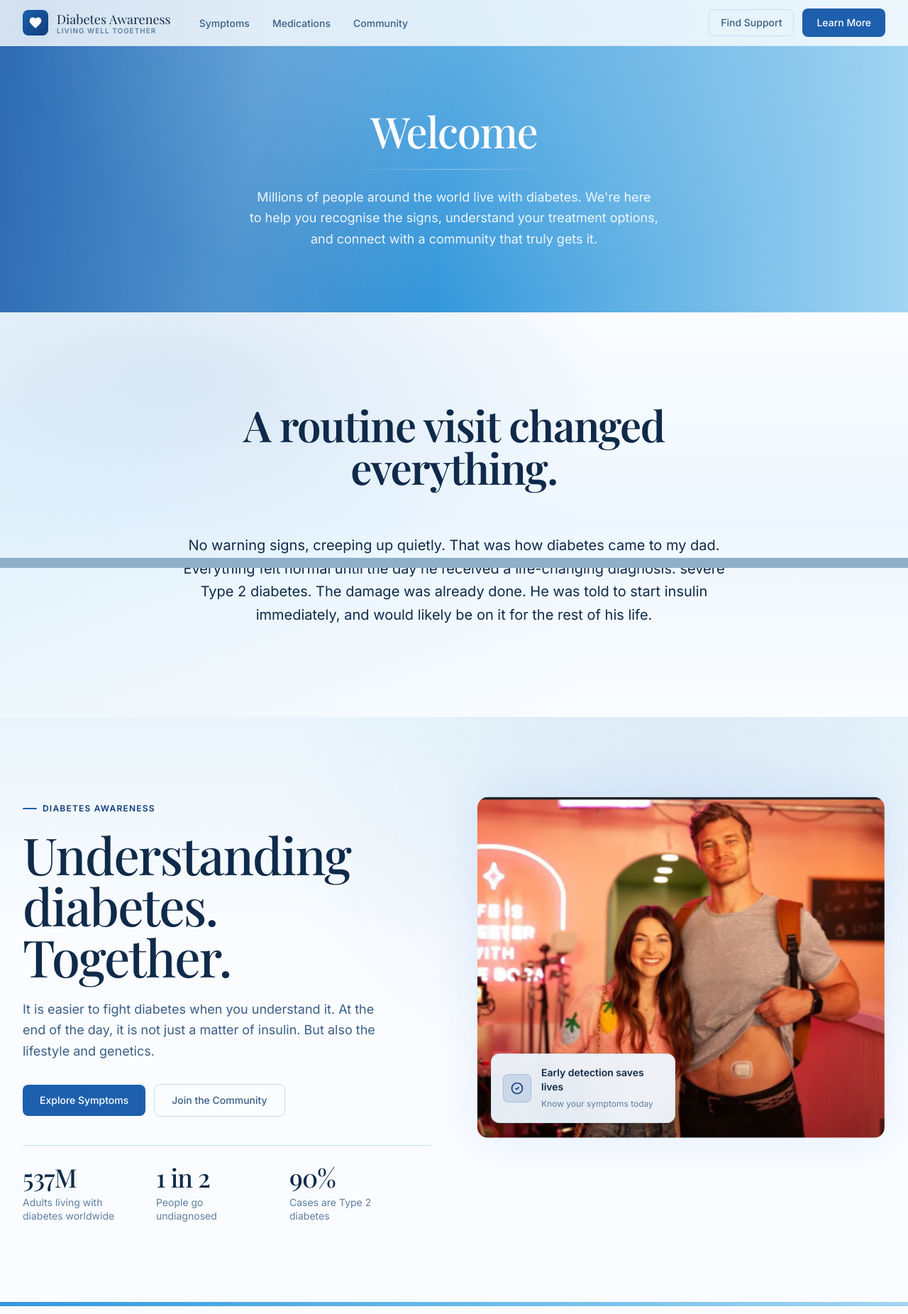
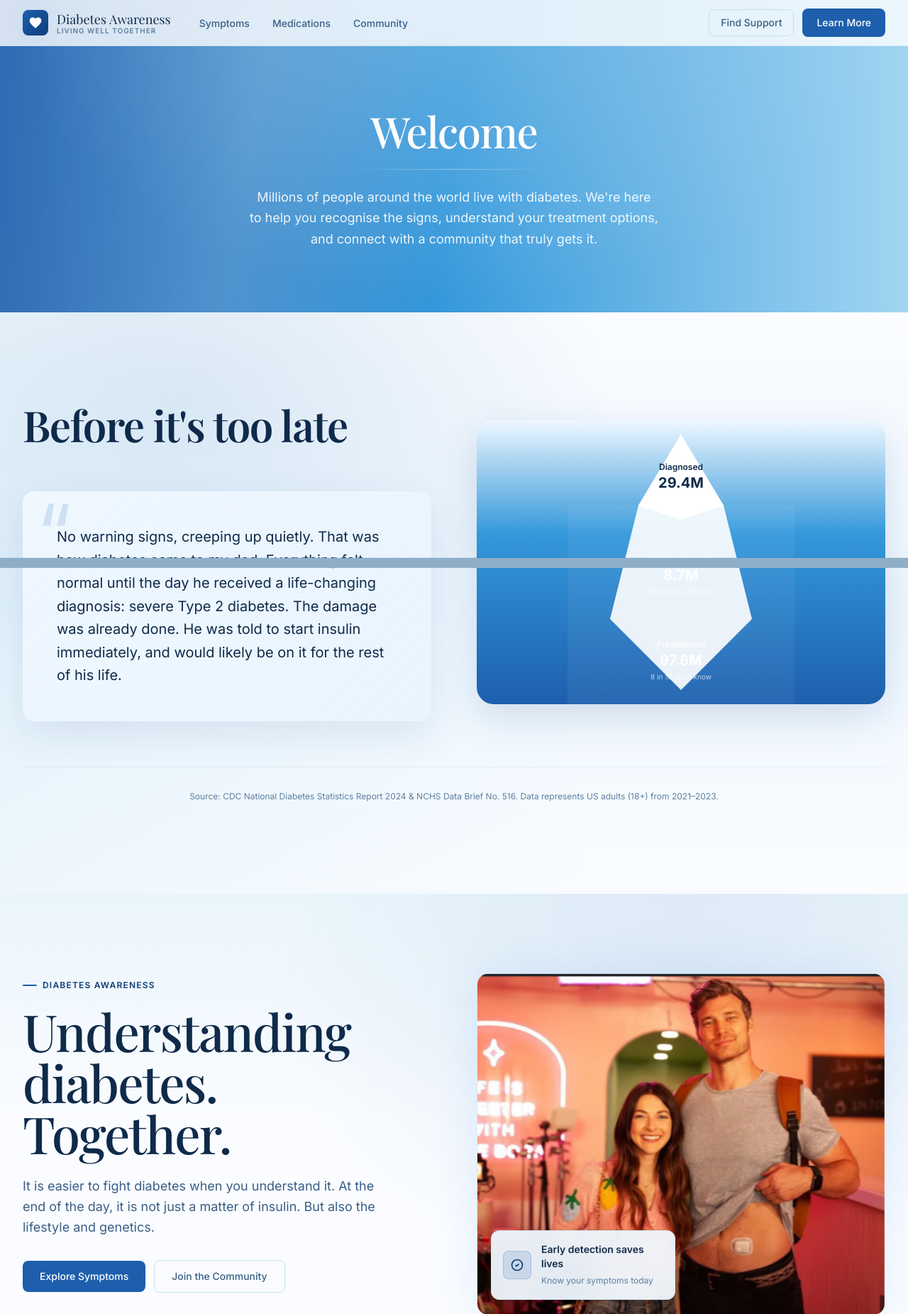
Before and after one commit to AlexDaPiggie/Diabetes_Campaign_WebApp_Ongoing, a FastAPI app: page / in a window 1280 px wide. Shown: the top 1851 px of the page at 71% size. Run offline with FastAPI, Linux system fonts and the light colour scheme; some libraries are stand-ins or nearby versions.

Commit message:
feat: refactor personal story to grid with iceberg SVG

```diff
--- a/templates/index.html
+++ b/templates/index.html
@@ -55,23 +55,56 @@
 <!-- PERSONAL STORY -->
 <section class="personal-story relative py-24 lg:py-32 overflow-hidden" aria-label="Personal story">
   <div class="max-w-7xl mx-auto px-6 lg:px-8">
-    <div class="max-w-4xl mx-auto text-center">
+    <div class="personal-story__grid">
 
-      <!-- Heading -->
-      <h2 class="font-display text-5xl sm:text-6xl font-bold text-ink leading-tight tracking-tight mb-16 reveal" data-reveal-delay="100">
-        A routine visit changed everything.
-      </h2>
-
-      <!-- Narrative Paragraphs with Staggered Fade -->
-      <div class="personal-story__body space-y-12 max-w-3xl mx-auto">
-        {% for paragraph in personal_story.paragraphs %}
-        <p class="personal-story__paragraph reveal text-xl text-ink leading-relaxed"
-           style="transition-delay: {{ 0.2 + (loop.index0 * 0.15) }}s">
-          {{ paragraph }}
-        </p>
-        {% endfor %}
+      <!-- Left Column: Narrative -->
+      <div class="reveal" data-reveal-delay="100">
+        <h2 class="font-display text-5xl sm:text-6xl font-bold text-ink leading-tight tracking-tight mb-12">
+          Before it's too late
+        </h2>
+        <div class="personal-story__panel p-8 sm:p-12 rounded-2xl relative overflow-hidden">
+          <span class="personal-story__quote-mark absolute">“</span>
+          <div class="personal-story__body space-y-8 relative z-10">
+            {% for paragraph in personal_story.paragraphs %}
+            <p class="personal-story__paragraph text-xl text-ink leading-relaxed">
+              {{ paragraph }}
+            </p>
+            {% endfor %}
+          </div>
+        </div>
       </div>
 
+      <!-- Right Column: Iceberg Diagram -->
+      <div class="personal-story__stats reveal" data-reveal-delay="300">
+        <svg class="iceberg-svg" viewBox="0 0 320 400" xmlns="http://www.w3.org/2000/svg">
+          <!-- Waterline -->
+          <rect y="120" width="320" height="280" fill="rgba(255,255,255,0.05)" />
+
+          <!-- Iceberg Shape -->
+          <path d="M160 20 L220 120 L260 280 L160 380 L60 280 L100 120 Z" fill="#ffffff" opacity="0.9" />
+          <path d="M160 20 L220 120 L160 140 L100 120 Z" fill="#ffffff" />
+
+          <!-- Tip Layer -->
+          <text x="160" y="70" text-anchor="middle" class="iceberg-label">Diagnosed</text>
+          <text x="160" y="95" text-anchor="middle" class="iceberg-stat">29.4M</text>
+
+          <!-- Middle Layer (Submerged) -->
+          <text x="160" y="200" text-anchor="middle" class="iceberg-label iceberg-label--submerged">Undiagnosed</text>
+          <text x="160" y="225" text-anchor="middle" class="iceberg-stat iceberg-stat--submerged">8.7M</text>
+          <text x="160" y="245" text-anchor="middle" font-size="10" fill="rgba(255,255,255,0.7)">Risk triples after 40</text>
+
+          <!-- Base Layer -->
+          <text x="160" y="320" text-anchor="middle" class="iceberg-label iceberg-label--submerged">Prediabetes</text>
+          <text x="160" y="345" text-anchor="middle" class="iceberg-stat iceberg-stat--submerged">97.6M</text>
+          <text x="160" y="365" text-anchor="middle" font-size="10" fill="rgba(255,255,255,0.7)">8 in 10 don't know</text>
+        </svg>
+      </div>
+
+    </div>
+
+    <!-- Source Attribution -->
+    <div class="personal-story__source reveal" data-reveal-delay="400">
+      {{ personal_story.iceberg.source }}
     </div>
   </div>
 </section>
```
